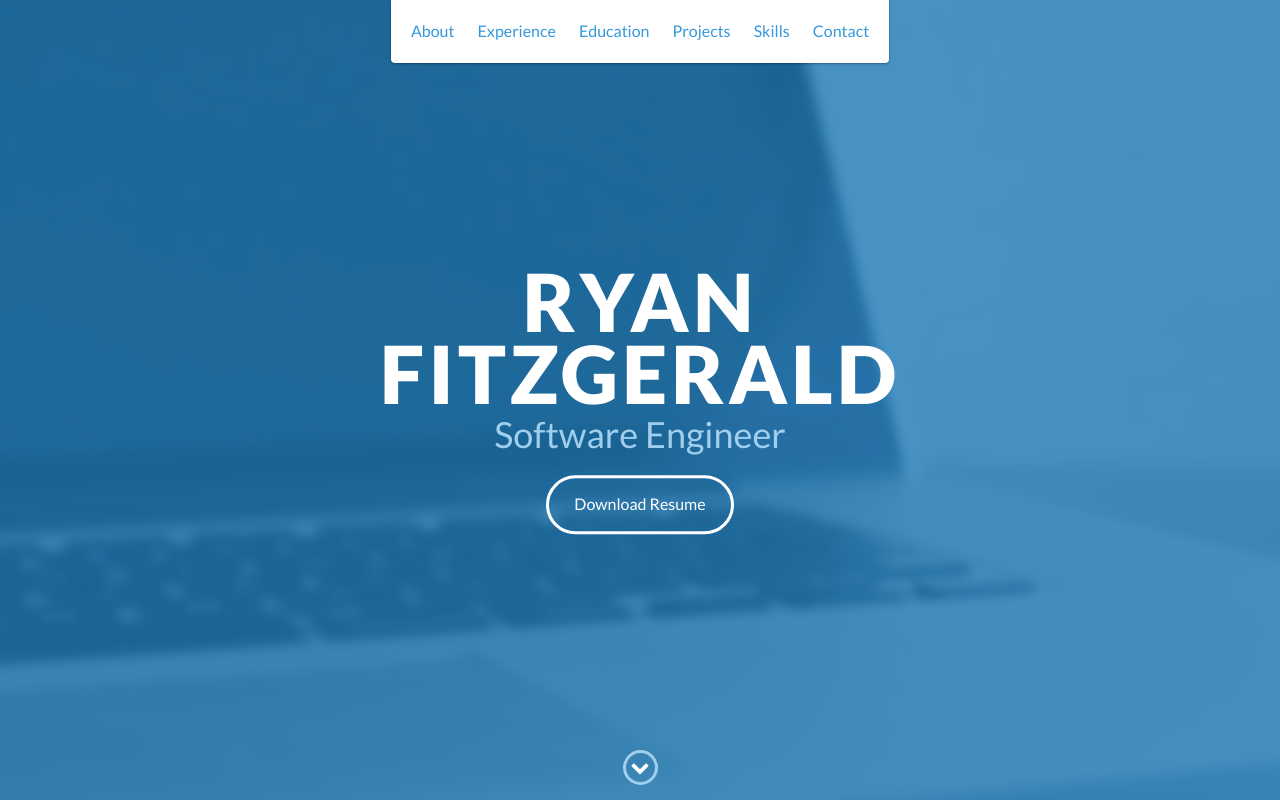
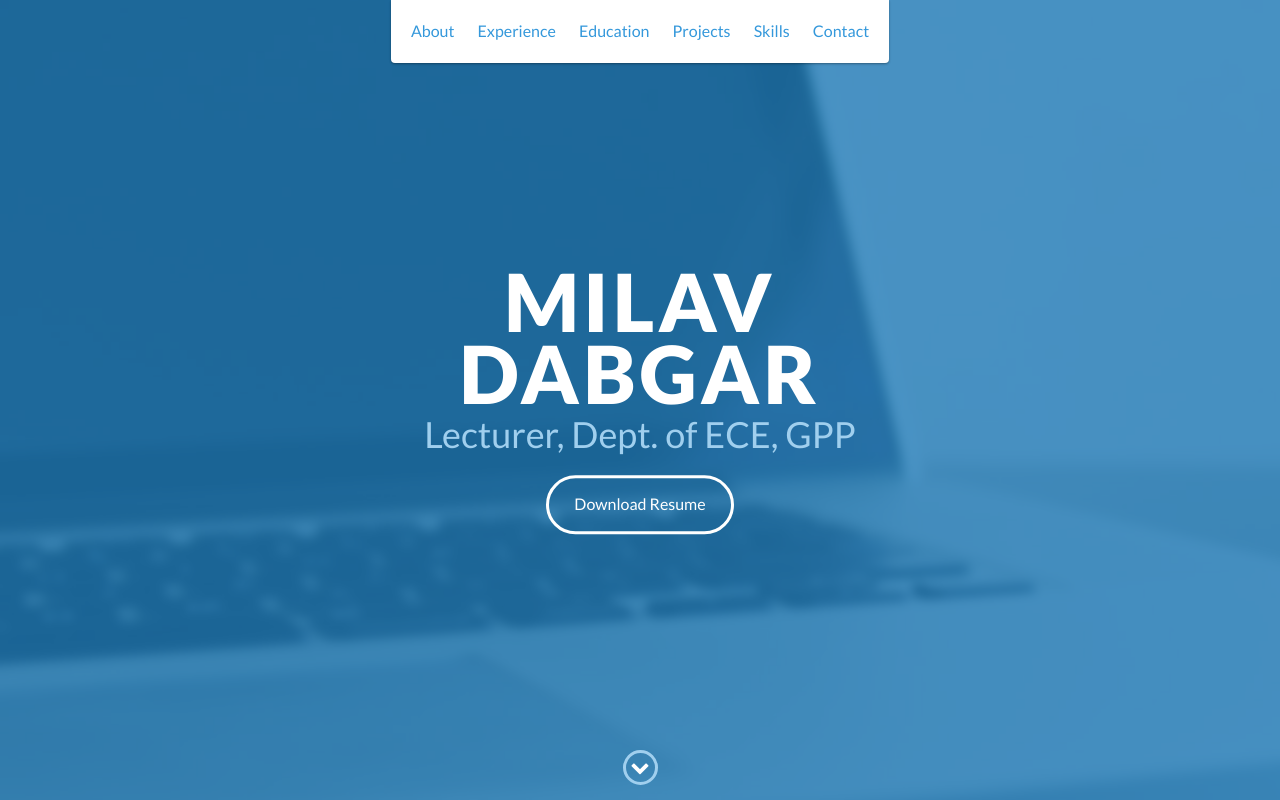
Before and after one commit to milavdabgar/milavdabgar.github.io, a website: page index.html in a window 1280 px wide. Shown: the top 800 px of the page. Drawn offline with nearby package versions, Linux system fonts and the light colour scheme.

Commit message:
updating index.htm

```diff
--- a/index.html
+++ b/index.html
@@ -48,8 +48,8 @@
 
     <div id="lead">
         <div id="lead-content">
-            <h1>Ryan Fitzgerald</h1>
-            <h2>Software Engineer</h2>
+            <h1>Milav Dabgar</h1>
+            <h2>Lecturer, Dept. of ECE, GPP</h2>
             <a href="#" class="btn-rounded-white">Download Resume</a>
         </div>
         <!-- End #lead-content -->
```
